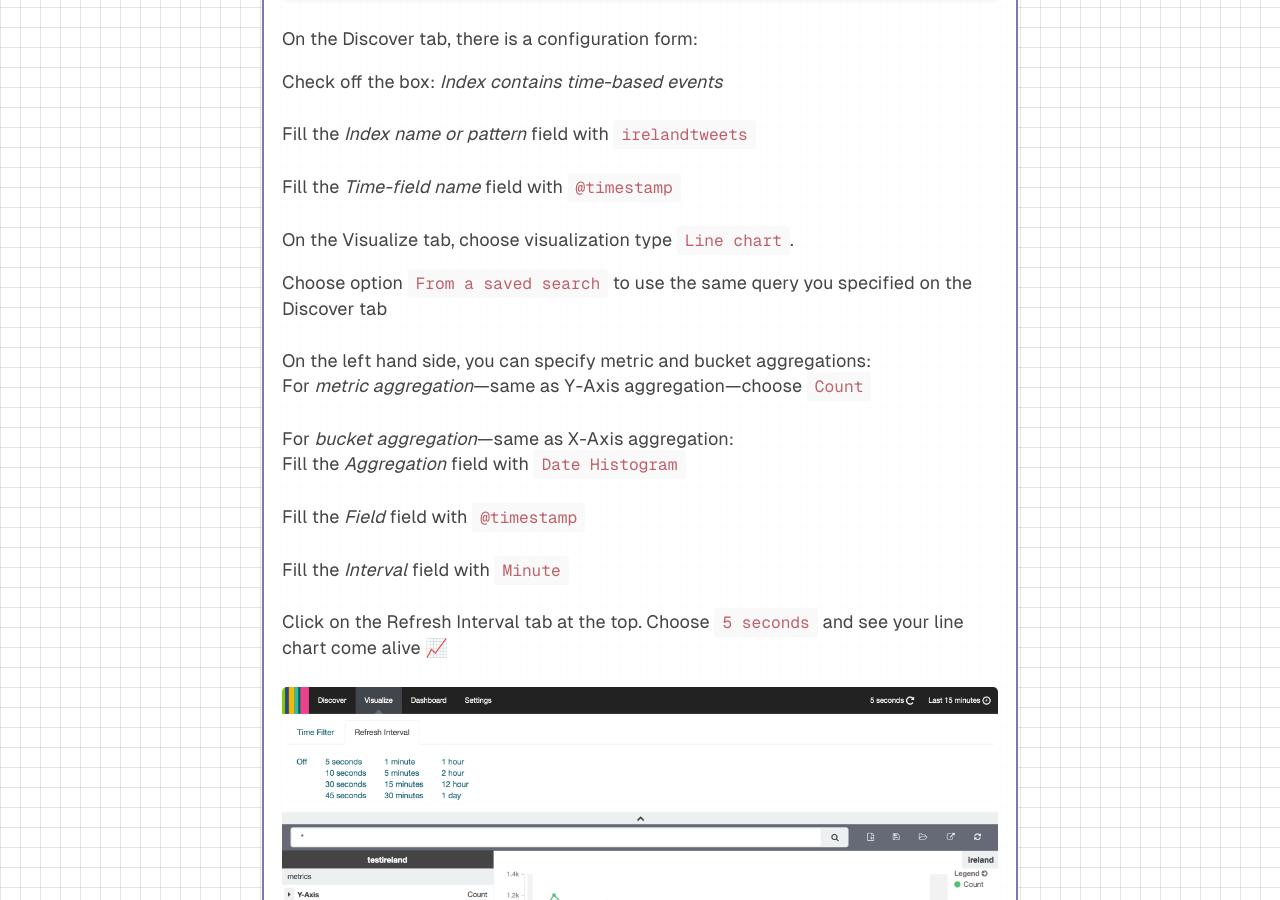
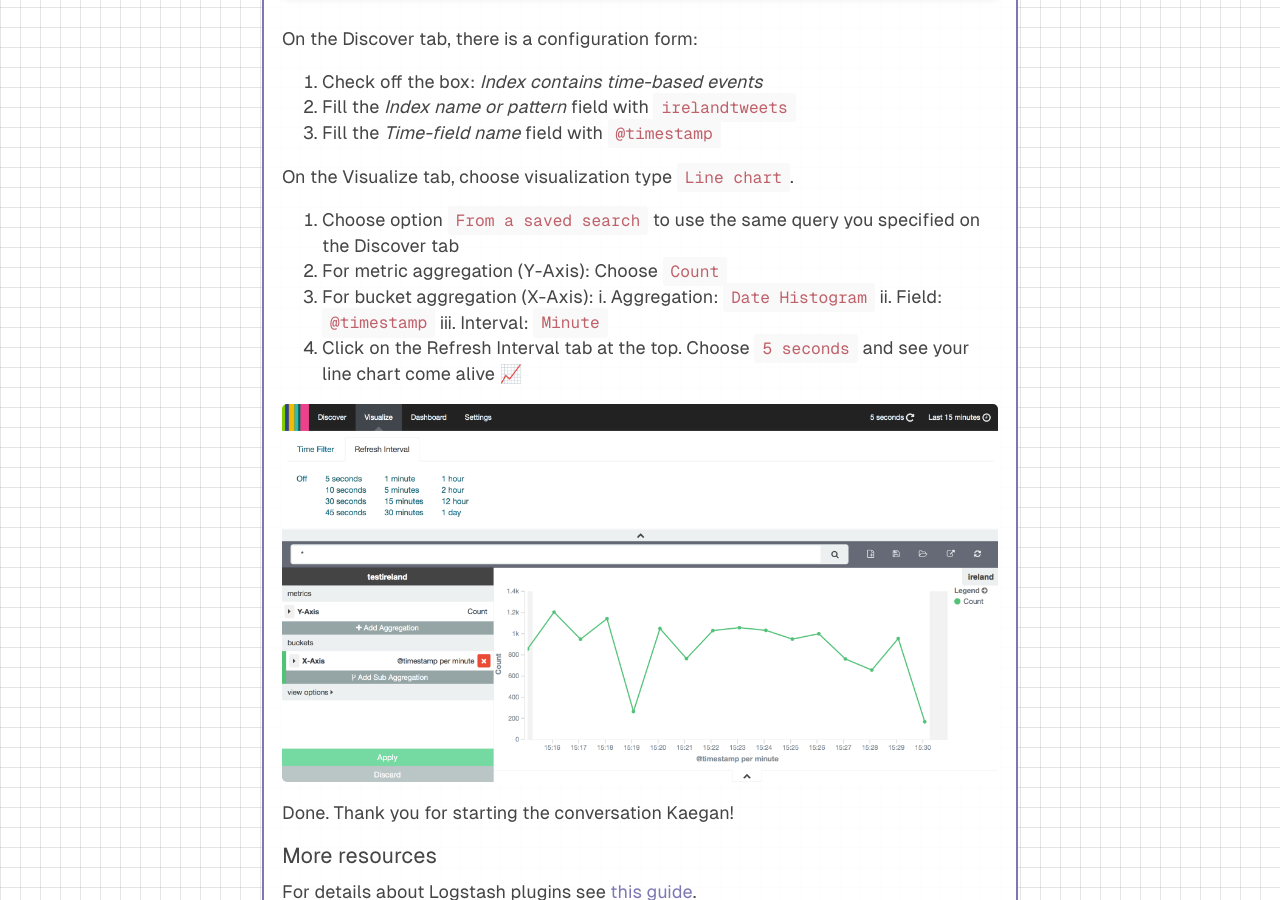
Before and after one commit to djpardis/djpardis.github.io, a Jekyll site: the page built from _posts/2015-05-23-hourly-mentions-of-a-word-on-twitter.markdown, in a window 1280 px wide and 900 px high, scrolled down 3753 px. Built offline with Jekyll 4.4.1, drawn with Linux system fonts in a browser that asks for light colours.

Commit message:
Update list formatting: convert bullets to numbered lists and Roman numerals

```diff
--- a/_posts/2015-05-23-hourly-mentions-of-a-word-on-twitter.markdown
+++ b/_posts/2015-05-23-hourly-mentions-of-a-word-on-twitter.markdown
@@ -129,20 +129,19 @@
 
 On the Discover tab, there is a configuration form:
 
-* Check off the box: _Index contains time-based events_
-* Fill the _Index name or pattern_ field with `irelandtweets`
-* Fill the _Time-field name_ field with `@timestamp`
+1. Check off the box: _Index contains time-based events_
+2. Fill the _Index name or pattern_ field with `irelandtweets`
+3. Fill the _Time-field name_ field with `@timestamp`
 
 On the Visualize tab, choose visualization type `Line chart`.
 
-* Choose option `From a saved search` to use the same query you specified on the Discover tab
-* On the left hand side, you can specify metric and bucket aggregations:
-  * For _metric aggregation_—same as Y-Axis aggregation—choose `Count`
-  * For _bucket aggregation_—same as X-Axis aggregation:
-    * Fill the _Aggregation_ field with `Date Histogram`
-    * Fill the _Field_ field with `@timestamp`
-    * Fill the _Interval_ field with `Minute`
-* Click on the Refresh Interval tab at the top. Choose `5 seconds` and see your line chart come alive 📈
+1. Choose option `From a saved search` to use the same query you specified on the Discover tab
+2. For metric aggregation (Y-Axis): Choose `Count`
+3. For bucket aggregation (X-Axis):
+   i. Aggregation: `Date Histogram`
+   ii. Field: `@timestamp`
+   iii. Interval: `Minute`
+4. Click on the Refresh Interval tab at the top. Choose `5 seconds` and see your line chart come alive 📈
 
 ![Kibana screenshot](/files/pics/kibana_screenshot.png)
 
```
